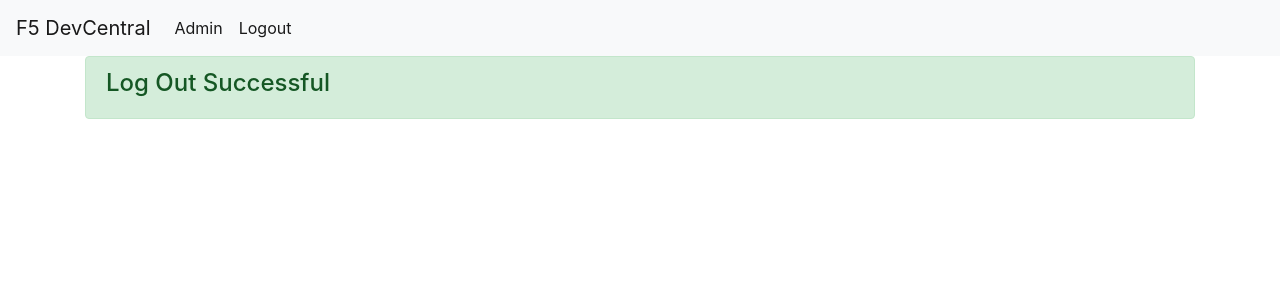
After one commit to f5devcentral/fdc_org_mgmt, a Flask app: page /logout in a window 1280 px wide. The commit adds this page. Shown: the top 300 px of the page. Run offline with Flask 2, Linux system fonts and the light colour scheme; parts of the project's set-up code (start-up, migrations or seed data) failed here and were passed over; some libraries are stand-ins or nearby versions.

Commit message:
Closes #12

```diff
--- a/app/app.py
+++ b/app/app.py
@@ -1,6 +1,6 @@
 import os
 import app_config
-from flask import Flask, redirect, url_for, render_template
+from flask import Flask, redirect, url_for, render_template, session
 from flask_dance.contrib.azure import make_azure_blueprint, azure
 from flask_dance.contrib.github import make_github_blueprint, github
 from cryptography.hazmat.backends import default_backend
@@ -179,6 +179,7 @@ azure_bp = make_azure_blueprint(
 app.register_blueprint(azure_bp, url_prefix="/login")
 
 # Build GitHub OAuth blueprint
+# related to flask-dance issue #235
 github_bp = make_github_blueprint(
     client_id=app_config.GITHUB_CLIENT_ID,
     client_secret=app_config.GITHUB_CLIENT_SECRET
@@ -249,3 +250,9 @@ def index():
 
 if __name__ == "__main__":
     app.run()
+
+
+@app.route("/logout")
+def logout():
+    session.clear()
+    return render_template("logout.j2")
--- a/app/templates/base.j2
+++ b/app/templates/base.j2
@@ -31,23 +31,7 @@
         </div>
     </nav>
     <div class="container">
-        {% if enrollment_state == "enrolling" %}
-        <div class="alert alert-success" role="alert">
-            <h4 class="alert-heading">Enrollment Successful</h4>
-            <p>{{ email }}, you are now enrolled into the {{ org }} organization with GitHub username {{ login }}. <br />
-            An invitation has been sent to the email address associated with your GitHub account.</p>
-        </div>
-        {% elif enrollment_state == "existing" %}
-        <div class="alert alert-warning" role="alert">
-            <h4 class="alert-heading">User Already an Organization Member</h4>
-            <p>{{ email }}, you are already enrolled in the {{ org }} organization with GitHub username {{ login }}.</p>
-        </div>
-        {% elif enrollment_state == "error" %}
-        <div class="alert alert-error" role="alert">
-            <h4 class="alert-heading">User Already an Organization Member</h4>
-            <p>{{ email }}, there was an error while enrolling in the {{ org }} organization with GitHub username {{ login }}.</p>
-        </div>
-        {% endif %}
+        {% block content %} {% endblock %}
     </div>
 
     <!-- Optional JavaScript -->
--- /dev/null
+++ b/app/templates/logout.j2
@@ -0,0 +1,7 @@
+{% extends 'base.j2' %}
+
+{% block content %}
+    <div class="alert alert-success" role="alert">
+        <h4 class="alert-heading">Log Out Successful</h4>
+    </div>
+{% endblock %}
```
Also changed, not shown: app/templates/index.j2 (+17 -1 lines).
